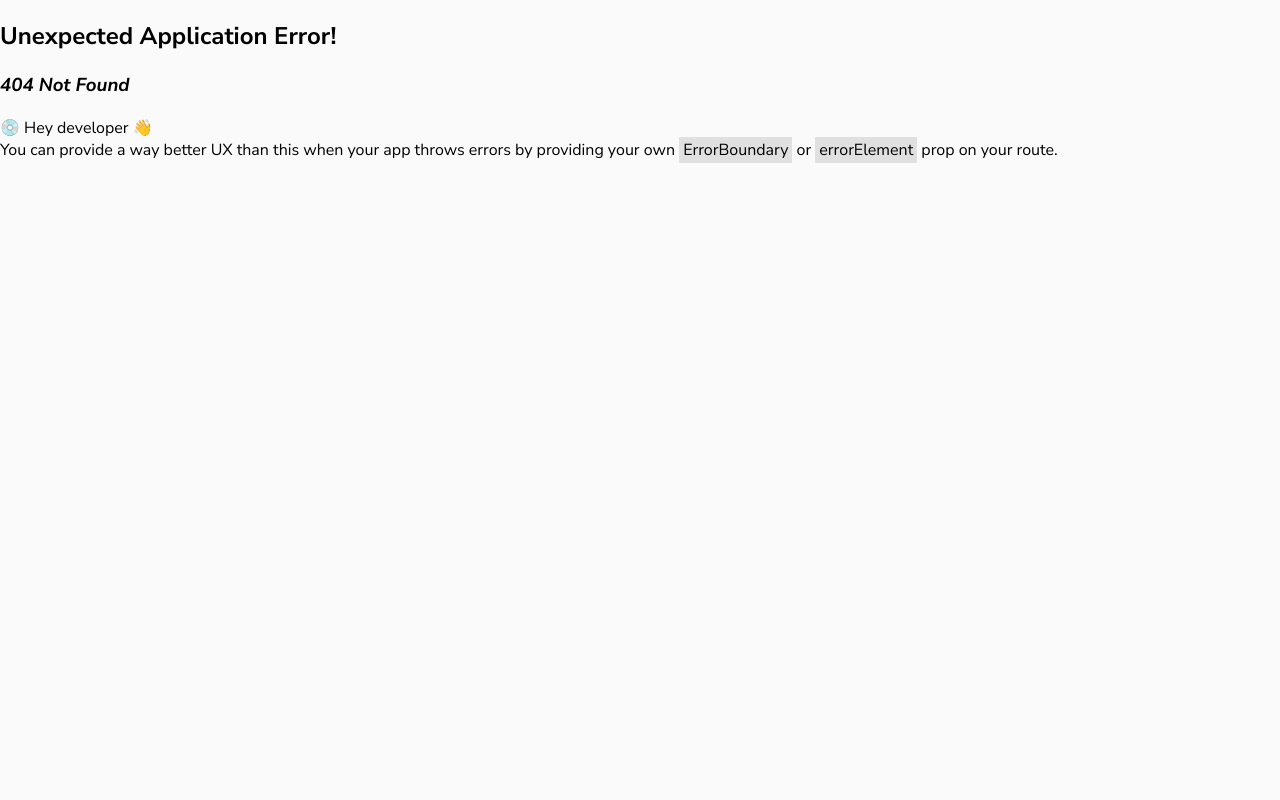
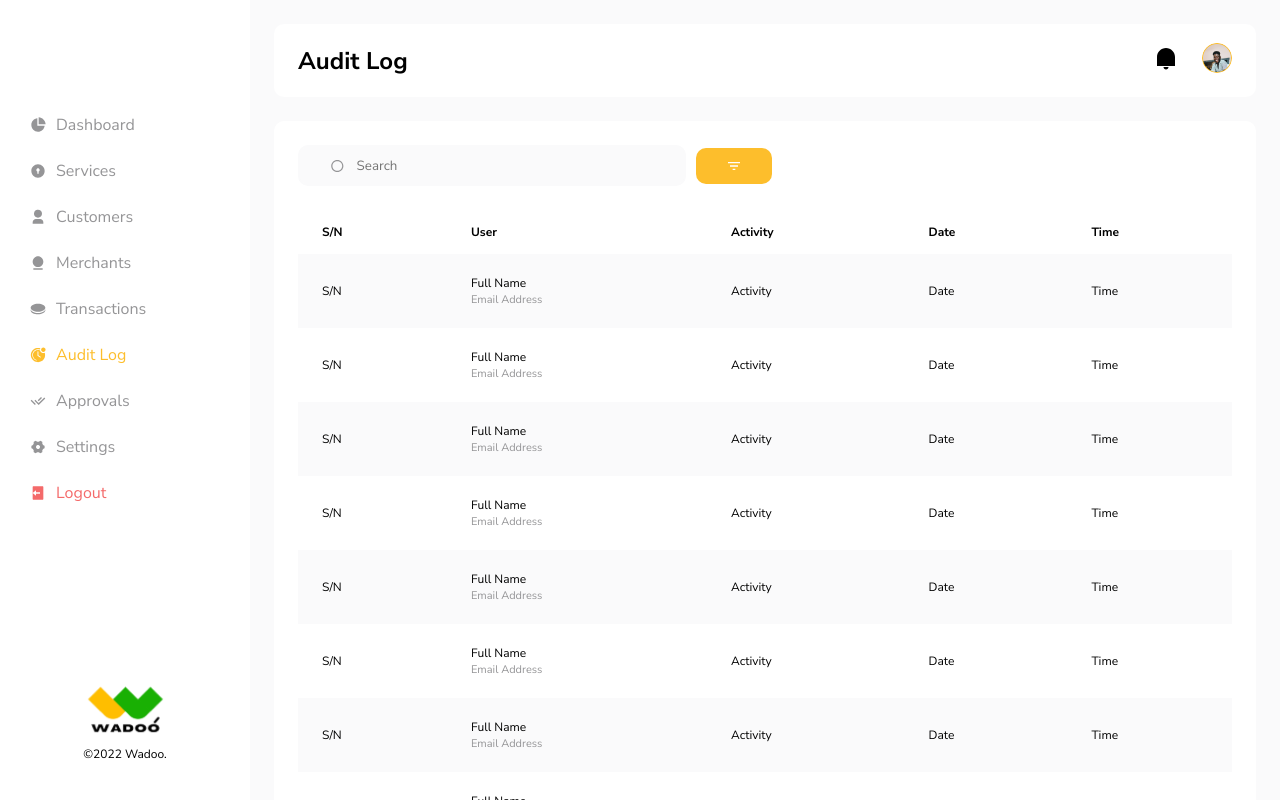
Before and after one commit to 9trocoder/wadoo-admin, a React (Create React App) app: page /audit-log in a window 1280 px wide. Before the commit this address had no page. Built offline with nearby package versions, Linux system fonts and the light colour scheme.

Commit message:
Created Audit Log page

```diff
--- a/src/App.js
+++ b/src/App.js
@@ -11,6 +11,7 @@ import Product from "./views/app/dashboards/product";
 import Services from "./views/app/dashboards/services";
 import Commission from "./views/app/dashboards/commission";
 import Invoice from "./views/app/dashboards/invoice";
+import AuditLog from "./views/app/dashboards/auditLog";
 
 const router = createBrowserRouter([
   {
@@ -57,6 +58,10 @@ const router = createBrowserRouter([
     path: "/transactions/invoice",
     element: <Invoice />,
   },
+  {
+    path: "/audit-log",
+    element: <AuditLog />
+  }
 ]);
 
 export default router;
--- /dev/null
+++ b/src/containers/audit_log/auditLogTable.jsx
@@ -0,0 +1,32 @@
+import React from "react";
+import { auditLogData } from "../../data/auditlog";
+
+function AuditLogTable() {
+  return (
+    <div className='servicesview-container-table'>
+      <table className='tptable'>
+        <tr>
+          <th>S/N</th>
+          <th>User</th>
+          <th>Activity</th>
+          <th>Date</th>
+          <th>Time</th>
+        </tr>
+        {auditLogData.map((item, index) => (
+          <tr key={index}>
+            <td>{item.s_n}</td>
+            <td className='tptable-service-td'>
+              <p className='tptable-service-name'>{item.full_name}</p>
+              <p className='tptable-merchant-name'>{item.email_address}</p>
+            </td>
+            <td>{item.activity}</td>
+            <td>{item.date}</td>
+            <td>{item.time}</td>
+          </tr>
+        ))}
+      </table>
+    </div>
+  );
+}
+
+export default AuditLogTable;
--- /dev/null
+++ b/src/containers/audit_log/auditLogTopNav.jsx
@@ -0,0 +1,24 @@
+import React from 'react'
+import { circleIcon, filterIcon } from '../../constants/defaultValues'
+
+function AuditLogTopNav() {
+  return (
+    <div className='servicetopnav-container-body'>
+    <div className='servicestopnav-container'>
+      <div className='servicestopnav-container-left'>
+        <div className='services-inputForm'>
+          {circleIcon}
+          <input
+            type='text'
+            placeholder='Search'
+            className='services-input'
+          />
+        </div>
+        <div className='services-filter'>{filterIcon}</div>
+      </div>
+    </div>
+  </div>
+  )
+}
+
+export default AuditLogTopNav
--- a/src/containers/navs/Sidebar.jsx
+++ b/src/containers/navs/Sidebar.jsx
@@ -226,11 +226,14 @@ function Sidebar({ url }) {
             </div>
           </>
         )}
-        <div className='sidebar-item-icon'>
-          <Auditicon color={url === "/audit_log" ? "#fdbe2c" : "#959597"} />
+        <div
+          className='sidebar-item-icon'
+          onClick={() => navigate("/audit-log")}
+        >
+          <Auditicon color={url === "/audit-log" ? "#fdbe2c" : "#959597"} />
           <span
             className='sidebar-item-name'
-            style={{ color: url === "/audit_log" ? "#fdbe2c" : "#959597" }}
+            style={{ color: url === "/audit-log" ? "#fdbe2c" : "#959597" }}
           >
             Audit Log
           </span>
--- a/src/data/auditlog.js
+++ b/src/data/auditlog.js
@@ -1,4 +1,4 @@
-export const auditlogData = [
+export const auditLogData = [
   {
     id: 0,
     s_n: "S/N",
--- /dev/null
+++ b/src/views/app/dashboards/auditLog.jsx
@@ -0,0 +1,23 @@
+import React from "react";
+import AppLayout from "../../../layout/AppLayout";
+import AuditLogTopNav from "../../../containers/audit_log/auditLogTopNav";
+import AuditLogTable from "../../../containers/audit_log/auditLogTable";
+
+const AuditLogView = () => (
+  <div className='servicesview-container'>
+    <AuditLogTopNav />
+    <AuditLogTable />
+  </div>
+);
+
+function AuditLog() {
+  return (
+    <AppLayout
+      url={"/audit-log"}
+      pageName={"Audit Log"}
+      children={<AuditLogView />}
+    />
+  );
+}
+
+export default AuditLog;
```
